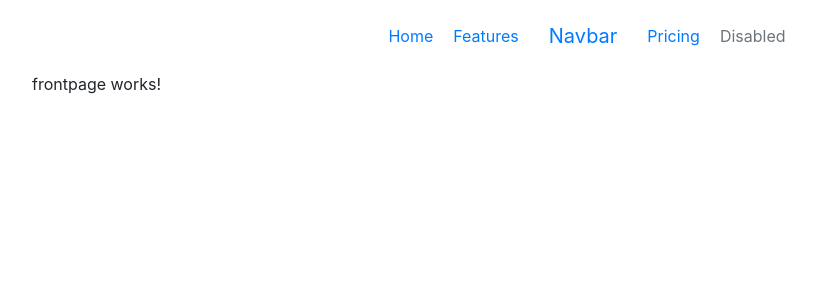
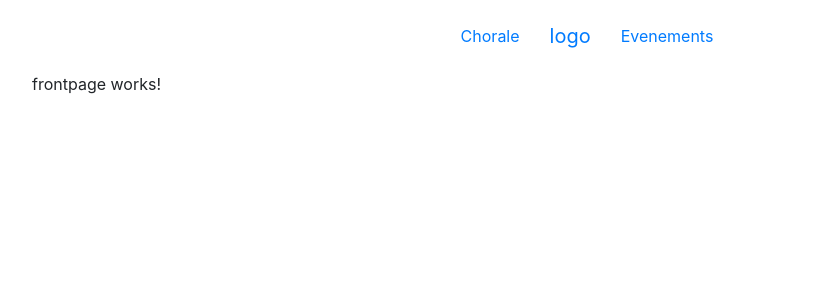
Before and after one commit to ValentinBilot/CoupDeChoeurWebSite, an Angular app: page / in a window 1280 px wide. Shown: the top 300 px of the page, without its empty margins (53-869 px from the left). Built offline with nearby package versions, Linux system fonts and the light colour scheme.

Commit message:
navbar text

```diff
--- a/src/app/navbar/navbar.component.html
+++ b/src/app/navbar/navbar.component.html
@@ -31,21 +31,19 @@
 <nav class="navbar navbar-default" id="navbar">
   <div class="navbar" id="navbarNav">
     <ul class="navbar-nav">
-      <li class="nav-item active">
-        <a class="nav-link" href="#">Home <span class="sr-only">(current)</span></a>
+
+      <li class="nav-item">
+        <a class="nav-link" href="#">Chorale</a>
       </li>
+
       <li class="nav-item">
-        <a class="nav-link" href="#">Features</a>
+        <a class="navbar-brand" href="#">logo</a>
       </li>
+
       <li class="nav-item">
-        <a class="navbar-brand" href="#">Navbar</a>
+        <a class="nav-link" href="#">Evenements</a>
       </li>
-      <li class="nav-item">
-        <a class="nav-link" href="#">Pricing</a>
-      </li>
-      <li class="nav-item">
-        <a class="nav-link disabled" href="#" tabindex="-1" aria-disabled="true">Disabled</a>
-      </li>
+
     </ul>
   </div>
 </nav>
```
